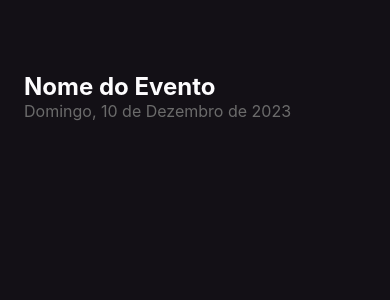
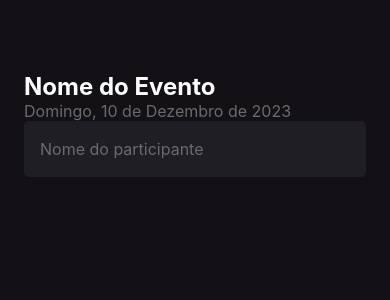
Before and after one commit to devH0K/imhere, a React Native app: screen / in a window 390 px wide. Shown: the top 300 px of the page. Built offline with nearby package versions, Linux system fonts and the light colour scheme.

Commit message:
input de dados

```diff
--- a/src/screens/Home/index.tsx
+++ b/src/screens/Home/index.tsx
@@ -1,5 +1,5 @@
 // importacao de elementos
-import { Text, View } from 'react-native';
+import { Text, View, TextInput } from 'react-native';
 import { styles } from './styles'
 
 // funcao padrao de criacao
@@ -15,6 +15,11 @@ export default function Home(){
         Nome do Evento</Text>
       <Text style={styles.eventDate}>
         Domingo, 10 de Dezembro de 2023</Text>
+    <TextInput
+        style={styles.input}
+        placeholder='Nome do participante'
+        placeholderTextColor="#6B6B6B"
+    />
     </View>
   )
 }
--- a/src/screens/Home/styles.ts
+++ b/src/screens/Home/styles.ts
@@ -7,7 +7,7 @@ export const styles = StyleSheet.create({
       padding: 24
     },
     eventName: {
-      color: '#FDFCFE',
+      color: '#FFF',
       fontSize: 24,
       fontWeight: 'bold',
       marginTop: 48
@@ -15,5 +15,13 @@ export const styles = StyleSheet.create({
     eventDate: {
       color: '#6B6B6B',
       fontSize: 16
+    },
+    input: {
+        height: 56,
+        backgroundColor: '#1F1E25',
+        borderRadius: 5,
+        color: '#FFF',
+        padding: 16,
+        fontSize: 16
     }
   });
```
Also changed, not shown: anotacoes.txt.
